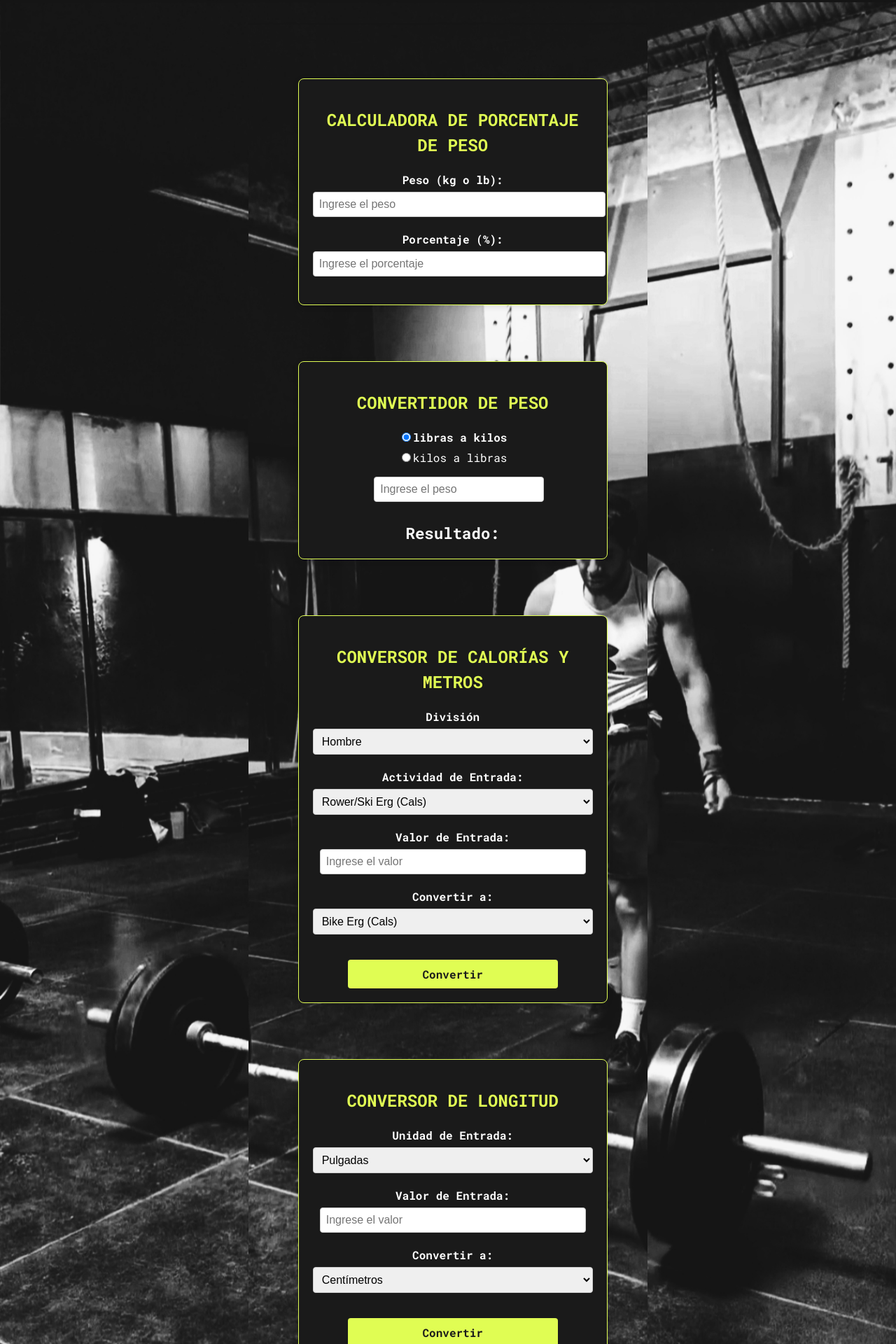
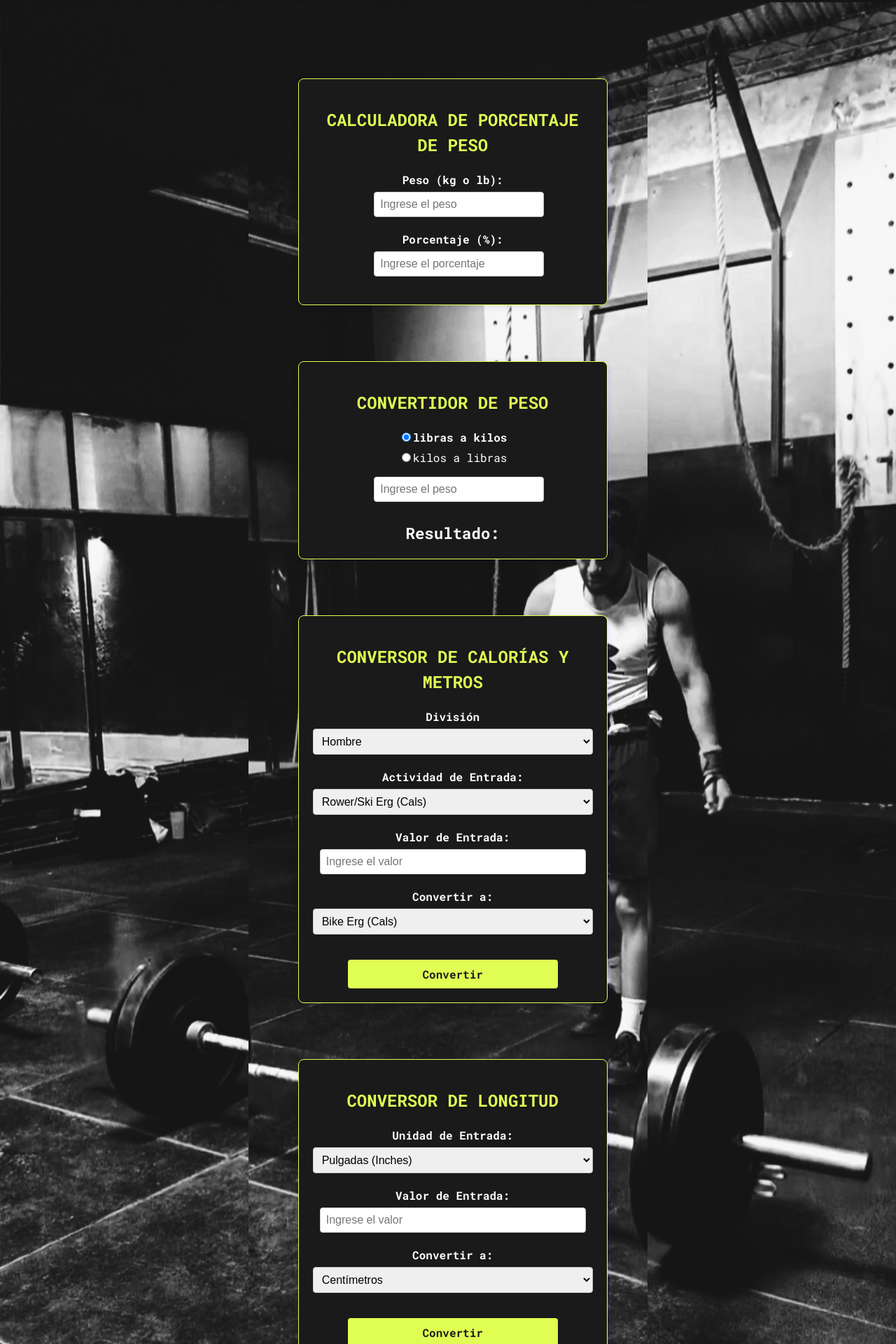
Before and after one commit to LucianoTito/CrossFit_Converter, a React (Vite) app: page / in a window 1280 px wide. Shown: the top 1920 px of the page at 70% size. Built offline with nearby package versions, Linux system fonts and the light colour scheme.

Commit message:
css styled reload

```diff
--- a/src/App.css
+++ b/src/App.css
@@ -11,7 +11,7 @@
   background: url('./assets/images/IMG_20230315_000422.jpg') no-repeat center center fixed;
   background-size: cover;
   min-height: 100vh;
-  color: #fff; /* Asegúrate de que el texto sea visible sobre la imagen de fondo */
+  color: #fff;
 }
 
 .card {
--- a/src/components/pages/LengthConverterCard.jsx
+++ b/src/components/pages/LengthConverterCard.jsx
@@ -37,8 +37,8 @@ const LengthConverterCard = () => {
       <div className="input-group">
         <label>Unidad de Entrada:</label>
         <select value={inputUnit} onChange={e => setInputUnit(e.target.value)}>
-          <option value="inches">Pulgadas</option>
-          <option value="feet">Pies</option>
+          <option value="inches">Pulgadas (Inches)</option>
+          <option value="feet">Pies (Feet)</option>
           <option value="centimeters">Centímetros</option>
           <option value="meters">Metros</option>
         </select>
@@ -60,8 +60,8 @@ const LengthConverterCard = () => {
         <select value={outputUnit} onChange={e => setOutputUnit(e.target.value)}>
           <option value="centimeters">Centímetros</option>
           <option value="meters">Metros</option>
-          <option value="inches">Pulgadas</option>
-          <option value="feet">Pies</option>
+          <option value="inches">Pulgadas (Inches) </option>
+          <option value="feet">Pies (Feet)</option>
         </select>
       </div>
 
--- a/src/components/styles/WeightPercentageCalculator.css
+++ b/src/components/styles/WeightPercentageCalculator.css
@@ -1,6 +1,9 @@
 /* WeightPercentageCalculator.css */
 
 .weight-percentage-card {
+  display: flex;
+    flex-direction: column;
+    align-items: center;
     max-width: 400px;
     margin: 0 auto;
     padding: 20px;
```
